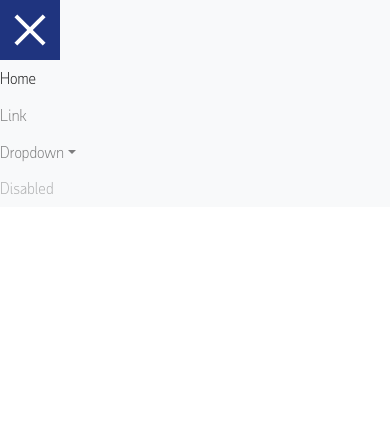
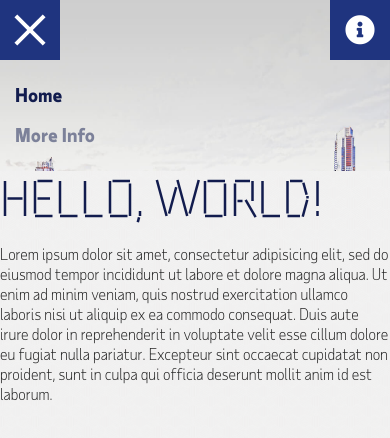
Before and after one commit to JsonDmz95/DataCloud_Benchmarking_TEST, a plain HTML site: page index.html in a window 390 px wide. Both pictures are taken after a click on the button "Toggle navigation". Drawn offline with nearby package versions, Linux system fonts and the light colour scheme; a web font is replaced by a local one.

Commit message:
Mobile Header finished

```diff
--- a/index.html
+++ b/index.html
@@ -21,6 +21,8 @@
 
     <!-- Bootstrap CSS -->
     <link rel="stylesheet" href="https://stackpath.bootstrapcdn.com/bootstrap/4.3.1/css/bootstrap.min.css" integrity="sha384-ggOyR0iXCbMQv3Xipma34MD+dH/1fQ784/j6cY/iJTQUOhcWr7x9JvoRxT2MZw1T" crossorigin="anonymous">
+    <link rel="stylesheet" href="https://use.fontawesome.com/releases/v5.8.2/css/all.css" integrity="sha384-oS3vJWv+0UjzBfQzYUhtDYW+Pj2yciDJxpsK1OYPAYjqT085Qq/1cq5FLXAZQ7Ay" crossorigin="anonymous">
+
 
     <link rel="stylesheet" href="css/main.css">
 </head>
@@ -30,7 +32,7 @@
 
     <div class="wrap">
         <header>
-            <nav class="navbar navbar-expand-lg navbar-light bg-light">
+            <nav class="navbar navbar-expand-lg navbar-light">
                 <button class="navbar-toggler collapsed" type="button" data-toggle="collapse" data-target="#navbarSupportedContent" aria-controls="navbarSupportedContent" aria-expanded="false" aria-label="Toggle navigation">
                     <span class="sr-only">Toggle navigation</span>
                     <span class="icon-bar top"></span>
@@ -41,37 +43,43 @@
                 <div class="collapse navbar-collapse" id="navbarSupportedContent">
                     <ul class="navbar-nav mr-auto">
                         <li class="nav-item active">
-                            <a class="nav-link" href="#">Home <span class="sr-only">(current)</span></a>
+                            <a class="nav-link" href="#">Home</a>
                         </li>
 
                         <li class="nav-item">
-                            <a class="nav-link" href="#">Link</a>
-                        </li>
-
-                        <li class="nav-item dropdown">
-                            <a class="nav-link dropdown-toggle" href="#" id="navbarDropdown" role="button" data-toggle="dropdown" aria-haspopup="true" aria-expanded="false">Dropdown</a>
-                            <div class="dropdown-menu" aria-labelledby="navbarDropdown">
-                                <a class="dropdown-item" href="#">Action</a>
-                                <a class="dropdown-item" href="#">Another action</a>
-                                <div class="dropdown-divider"></div>
-                                <a class="dropdown-item" href="#">Something else here</a>
-                            </div>
-                        </li>
-
-                        <li class="nav-item">
-                            <a class="nav-link disabled" href="#">Disabled</a>
+                            <a class="nav-link" href="#">More info</a>
                         </li>
 
                     </ul>
                 </div>
             </nav>
+
+            <button type="button" class="info-toggle collapsed d-flex d-md-none" data-toggle="collapse" data-target="#additionalInfo" aria-expanded="false" title="Search">
+             <span class="sr-only">info</span>
+             <i class="fas fa-info-circle"></i>
+           </button>
+
+           <div class="collapse" id="additionalInfo">
+                <div class="text-container">
+                    <p class="info-title no-margin aligned-text">
+                        ADP DataCloud
+                    </p>
+                    <p class="info-text aligned-text">
+                        Lorem ipsum dolor sit amet, consectetuer adipiscing elit, sed diam nonummy nibh euismod tincidunt ut laoreet dolore magna aliquam erat volutpat. Ut wisi enim ad minim veniam, quis nostrud exerci tation ullamcorp
+                    </p>
+                </div>
+           </div>
         </header>
+
+        <div class="main-content">
+
+        </div>
 
     </div>
 
-    <!-- <h1 style="font-family: 'TaubDisplay'; font-size: 50px;">Hello, world!</h1>
+    <h1 style="font-family: 'TaubDisplay'; font-size: 50px;">Hello, world!</h1>
 
-    <p>Lorem ipsum dolor sit amet, consectetur adipisicing elit, sed do eiusmod tempor incididunt ut labore et dolore magna aliqua. Ut enim ad minim veniam, quis nostrud exercitation ullamco laboris nisi ut aliquip ex ea commodo consequat. Duis aute irure dolor in reprehenderit in voluptate velit esse cillum dolore eu fugiat nulla pariatur. Excepteur sint occaecat cupidatat non proident, sunt in culpa qui officia deserunt mollit anim id est laborum.</p> -->
+    <p>Lorem ipsum dolor sit amet, consectetur adipisicing elit, sed do eiusmod tempor incididunt ut labore et dolore magna aliqua. Ut enim ad minim veniam, quis nostrud exercitation ullamco laboris nisi ut aliquip ex ea commodo consequat. Duis aute irure dolor in reprehenderit in voluptate velit esse cillum dolore eu fugiat nulla pariatur. Excepteur sint occaecat cupidatat non proident, sunt in culpa qui officia deserunt mollit anim id est laborum.</p>
 
     <!-- Optional JavaScript -->
     <!-- jQuery first, then Popper.js, then Bootstrap JS -->
--- a/scss/base/_base.scss
+++ b/scss/base/_base.scss
@@ -9,6 +9,8 @@ body{
   font-weight: 300;
   font-size: $body-font-size;
   color: $text-color;
+  font-size: 12pt;
+  line-height: 1.25;
 }
 
 h1,
@@ -30,9 +32,9 @@ h1{
 /// Basic styles for text
 p{
   color: $text-color;
-  line-height: 1.3;
+  line-height: 1.25;
   word-wrap: break-word;
-  font-weight: 400;
+  font-weight: 300;
 }
 
 /// Basic styles for links
--- a/scss/layout/_header.scss
+++ b/scss/layout/_header.scss
@@ -1,4 +1,9 @@
 header{
+    background-color: #CFCFCF;
+    background-image: url("../img/city-bg.png");
+    background-size: cover;
+    background-position: center top;
+    position: relative;
     .navbar{
         padding: 0px;
         .navbar-toggler{
@@ -26,11 +31,11 @@ header{
                     opacity: 0;
                 }
                 &.top{
-                    transform: rotate(45deg);
+                    transform: rotate(225deg);
                     margin-bottom: -2px
                 }
                 &.bottom{
-                    transform: rotate(-45deg);
+                    transform: rotate(-225deg);
                     margin-top: -2px;
                 }
             }
@@ -63,5 +68,71 @@ header{
                 outline: none;
             }
         }
+        .navbar-collapse{
+            .navbar-nav{
+                padding: 15px 0px;
+
+                li{
+                    .nav-link{
+                        font-size: 14pt;
+                        font-weight: 900;
+                        padding-left: 15px;
+                        padding-right: 15px;
+                        text-transform: capitalize;
+
+                        color: rgba(18, 28, 78, 0.5);
+                    }
+
+                    &.active{
+                        .nav-link{
+                            color: $blue;
+                        }
+                    }
+                }
+            }
+        }
+    }
+
+    .info-toggle{
+        background: $tint-blue;
+        border: none;
+        position: absolute;
+        top: 0px;
+        right: 0px;
+        bottom: auto;
+        left: auto;
+        height: 60px;
+        width: 60px;
+        justify-content: center;
+        align-items: center;
+
+        &:focus{
+            outline: none;
+        }
+        .fas{
+            font-size: 30px;
+            color: $white;
+            line-height: 1;
+            transform: rotate(360deg);
+            transform-origin: center;
+            transition: all ease 0.5s;
+        }
+
+        &.collapsed{
+            .fas{
+                transform: rotate(0deg);
+            }
+        }
+    }
+
+    .text-container{
+        padding: 30px 15px 200px 15px;
+
+        .info-title{
+            font-size: 24pt;
+            font-weight: 300;
+            margin-bottom: 20px;
+            color: $blue;
+        }
     }
 }
--- /dev/null
+++ b/scss/pages/_home.scss
@@ -0,0 +1,8 @@
+body{
+    background-color: #F2F2F2;
+    background-image: url("../img/main-bg.svg");
+    background-size: auto;
+    background-repeat: repeat;
+    min-width: 100vw;
+    min-height: 100vh;
+}
```
Also changed, not shown: css/main.css, img/main-bg.svg (added), 1 other file.
